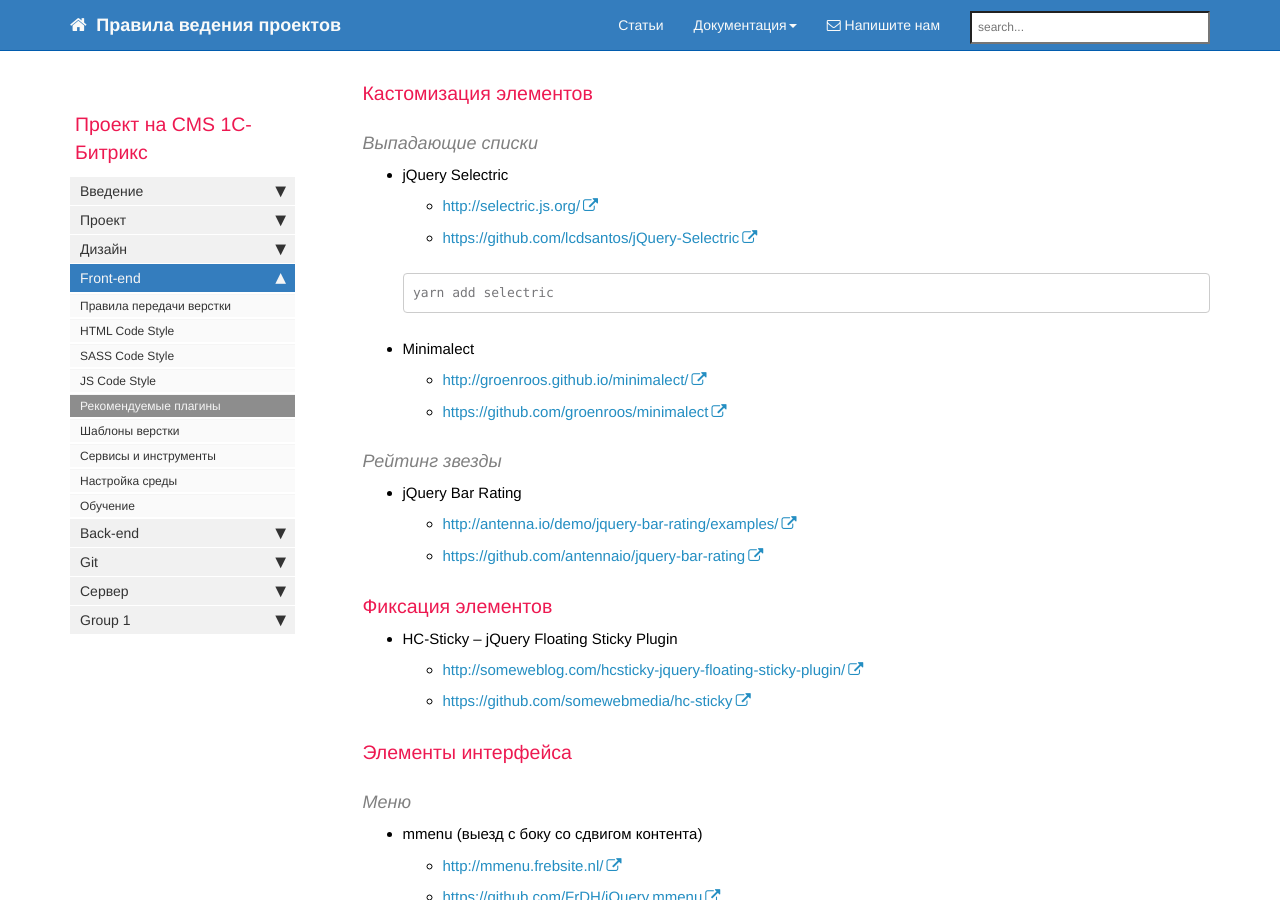
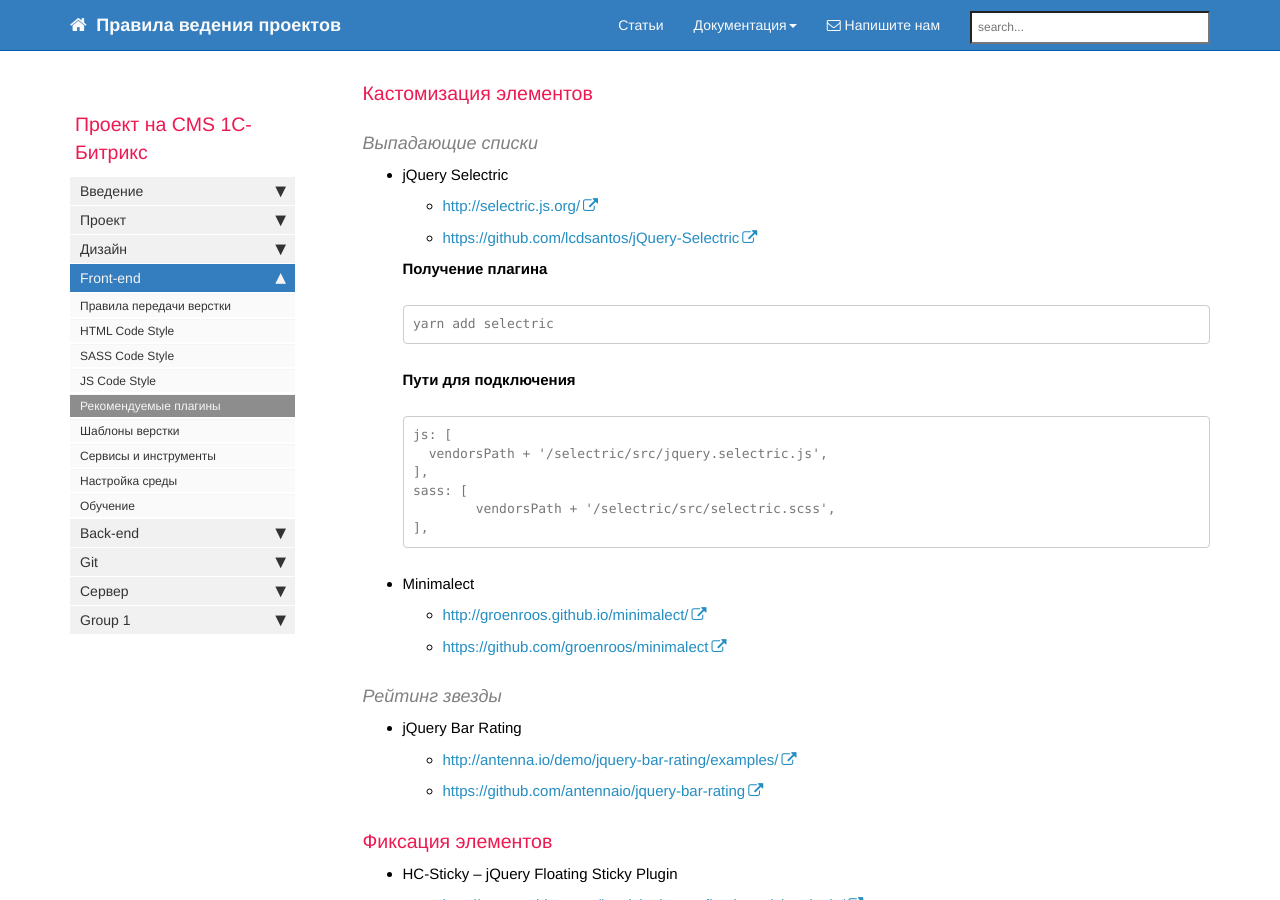
Before and after one commit to gdecider/gdecider.github.io, a Jekyll site: the page built from pages/bx/bx_front-recomend-plugins.md, in a window 1280 px wide and 900 px high, scrolled down 3178 px. Built offline with Jekyll 4.4.1, drawn with Linux system fonts in a browser that asks for light colours; nearby versions of some CDN libraries; comment, search, counter and statistics services are not loaded.

Commit message:
Update bx_front-recomend-plugins.md

````diff
--- a/pages/bx/bx_front-recomend-plugins.md
+++ b/pages/bx/bx_front-recomend-plugins.md
@@ -190,8 +190,21 @@ yarn add jquery-smooth-scroll
 
   * [https://github.com/lcdsantos/jQuery-Selectric](https://github.com/lcdsantos/jQuery-Selectric)
 
+  **Получение плагина**
+
   ```bash
   yarn add selectric
+  ```
+
+  **Пути для подключения**
+
+  ```
+  js: [
+	vendorsPath + '/selectric/src/jquery.selectric.js',
+  ],
+  sass: [
+  	vendorsPath + '/selectric/src/selectric.scss',
+  ],
   ```
 
 * Minimalect
````
